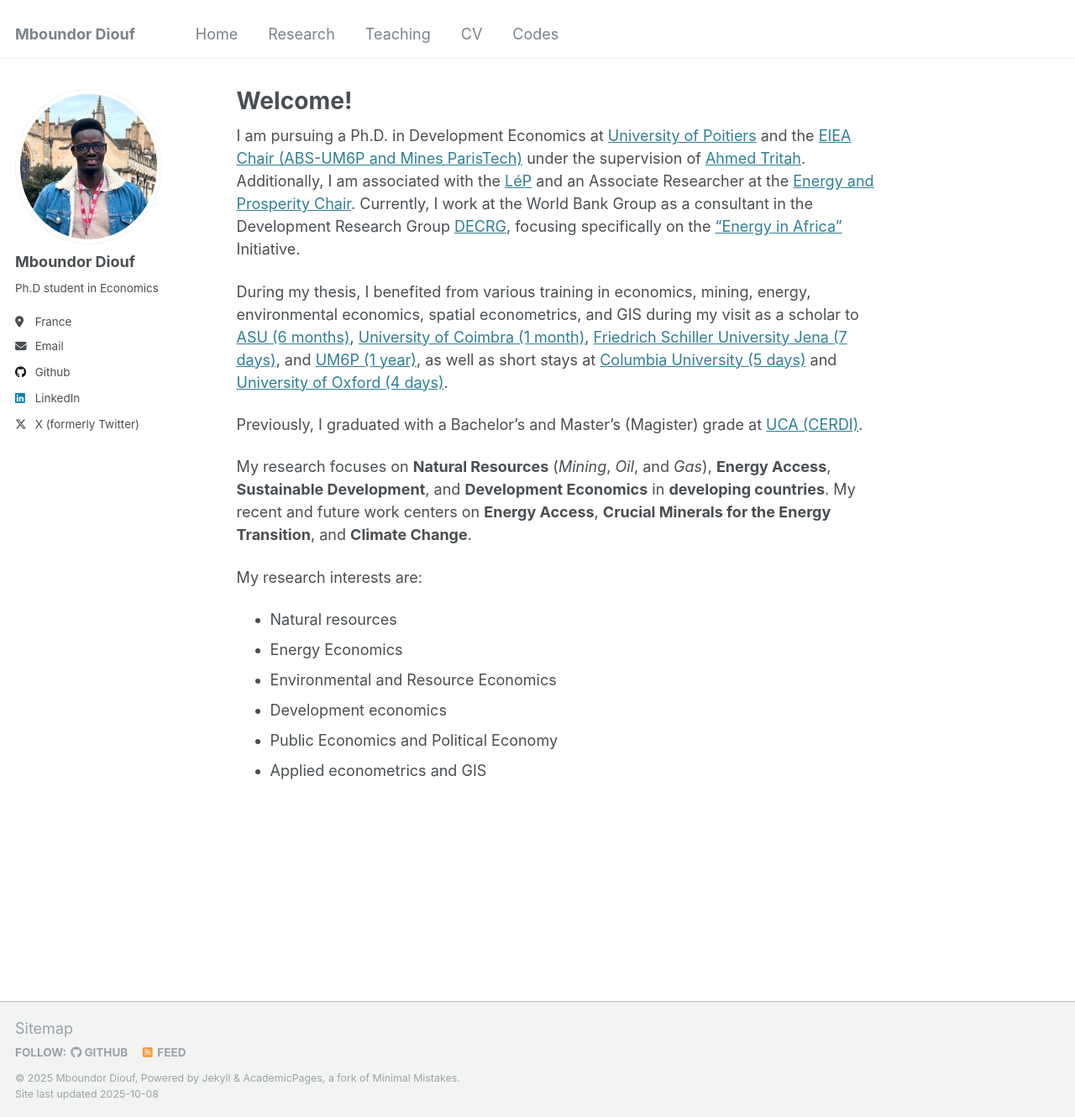
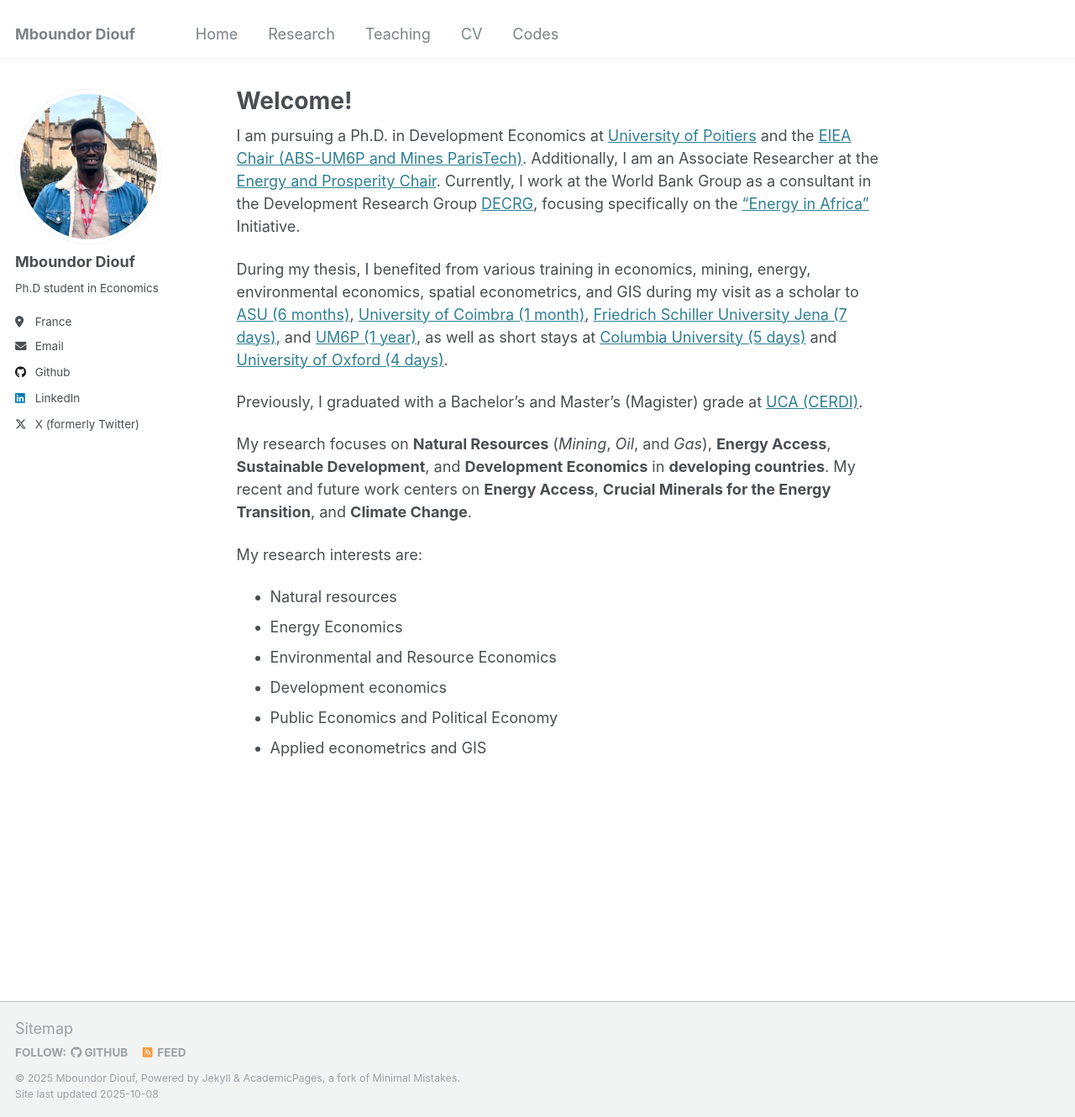
Before and after one commit to mboundordiouf/mboundordiouf.github.io, a Jekyll site: the page built from _pages/about.md, in a window 1280 px wide and 1330 px high. Shown: the whole window at 84% size. Built offline with Jekyll 4.4.1, drawn with Linux system fonts in a browser that asks for light colours.

Commit message:
Update about.md

```diff
--- a/_pages/about.md
+++ b/_pages/about.md
@@ -9,7 +9,7 @@ redirect_from:
 ---
 
 
-I am pursuing a Ph.D. in Development Economics at [University of Poitiers](https://www.univ-poitiers.fr/) and the [EIEA Chair (ABS-UM6P and Mines ParisTech)](https://www.linkedin.com/company/eiea-um6p/) under the supervision of [Ahmed Tritah](https://sites.google.com/site/ahmtritah/). Additionally, I am associated with the [LéP](https://lep.labo.univ-poitiers.fr/accueil/les-membres/diouf-mboundor/) and an Associate Researcher at the [Energy and Prosperity Chair](http://www.chair-energy-prosperity.org/en/category/research-fellows-1/mboundor-diouf-en/). Currently, I work at the World Bank Group as a consultant in the Development Research Group [DECRG](https://www.worldbank.org/en/about/unit/unit-dec/research), focusing specifically on the ["Energy in Africa"](https://www.worldbank.org/en/about/unit/unit-dec/research/initiatives#7) Initiative.
+I am pursuing a Ph.D. in Development Economics at [University of Poitiers](https://www.univ-poitiers.fr/) and the [EIEA Chair (ABS-UM6P and Mines ParisTech)](https://www.linkedin.com/company/eiea-um6p/). Additionally, I am an Associate Researcher at the [Energy and Prosperity Chair](http://www.chair-energy-prosperity.org/en/category/research-fellows-1/mboundor-diouf-en/). Currently, I work at the World Bank Group as a consultant in the Development Research Group [DECRG](https://www.worldbank.org/en/about/unit/unit-dec/research), focusing specifically on the ["Energy in Africa"](https://www.worldbank.org/en/about/unit/unit-dec/research/initiatives#7) Initiative.
 
 During my thesis, I benefited from various training in economics, mining, energy, environmental economics, spatial econometrics, and GIS during my visit as a scholar to [ASU (6 months)](https://www.asu.edu/), [University of Coimbra (1 month)](https://www.uc.pt/en/), [Friedrich Schiller University Jena (7 days)](https://www.uni-jena.de/en), and [UM6P (1 year)](https://www.um6p.ma/), as well as short stays at [Columbia University (5 days)](https://www.columbia.edu/) and [University of Oxford (4 days)](https://www.ox.ac.uk/).
 
```
